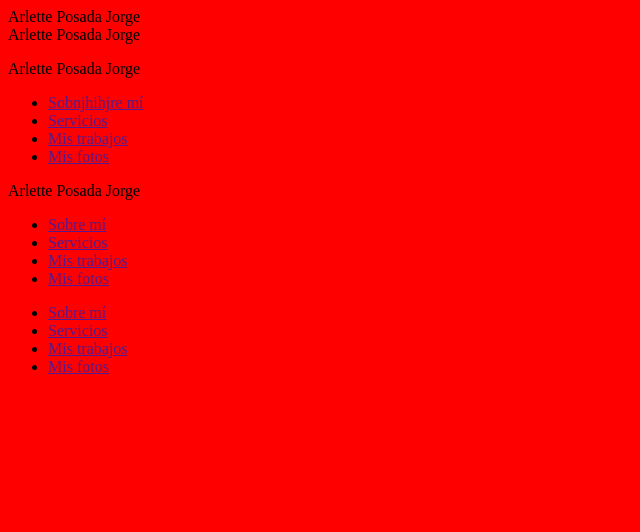
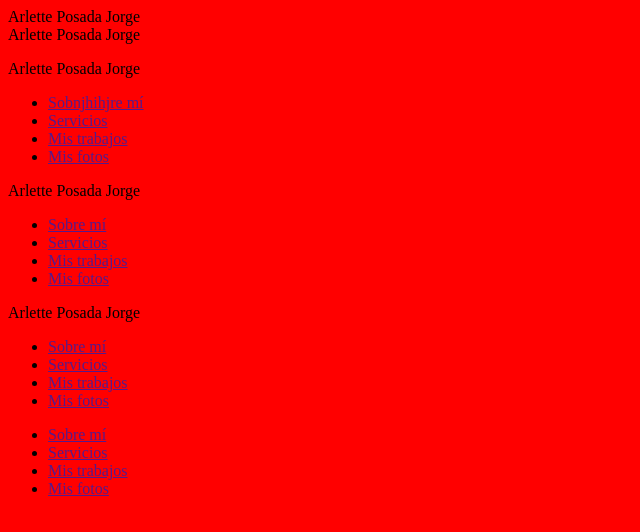
Before and after one commit to Arlette-Posada/Tarea2, a plain HTML site: page index.html in a window 1280 px wide. Shown: the whole page, without its empty margins (0-640 px from the left). Drawn offline with Linux system fonts and the light colour scheme.

Commit message:
Se modifico el codigo

```diff
--- a/index.html
+++ b/index.html
@@ -32,6 +32,14 @@
                           <li><a href="">Mis trabajos</a></li>
                           <li><a href="">Mis fotos</a></li>
                          </ul>
+                         <p>Arlette Posada Jorge</p>
+                     <nav>
+                        <ul>
+                          <li><a href="">Sobre mí</a></li>
+                          <li><a href="">Servicios</a></li>
+                          <li><a href="">Mis trabajos</a></li>
+                          <li><a href="">Mis fotos</a></li>
+                         </ul>
                        <p></p>
                      <nav>
                         <ul>
```
